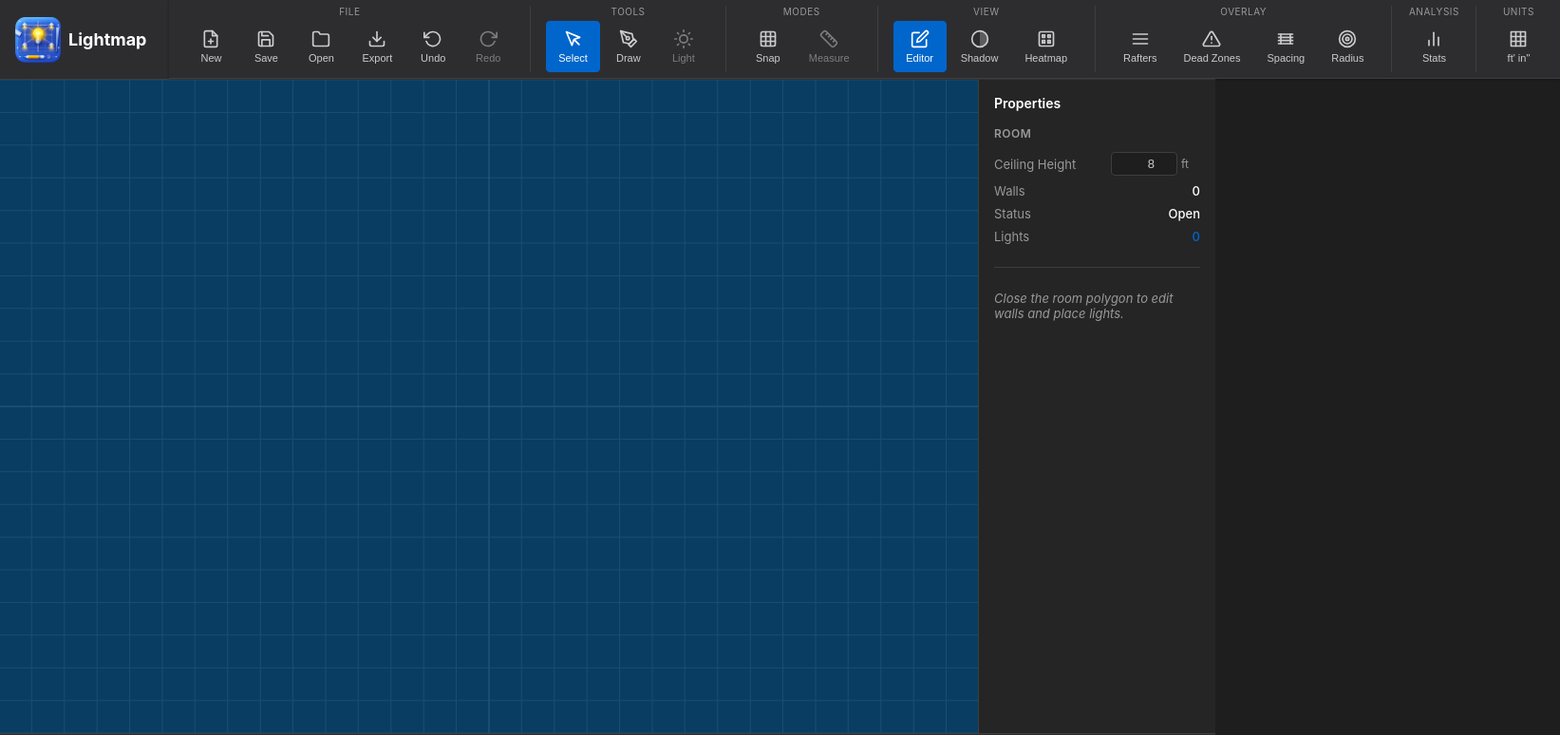
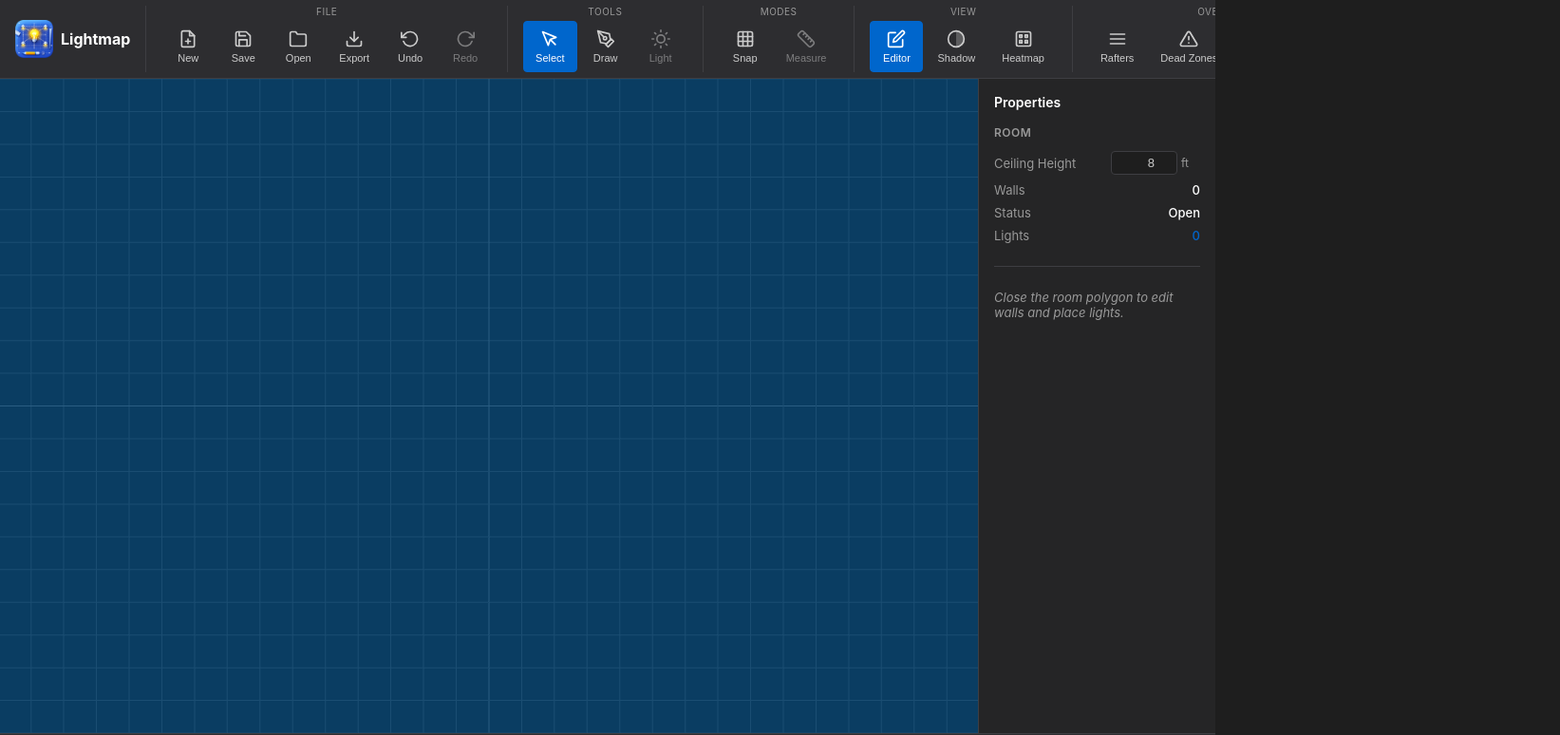
Before and after one commit to warrengalyen/Lightmap, a Svelte app: page / in a window 1280 px wide. Shown: the top 774 px of the page at 95% size, 1643 px wide, since content can reach past the window. Built offline with nearby package versions, Linux system fonts and the light colour scheme.

Commit message:
Improve toolbar UX

```diff
--- a/src/App.svelte
+++ b/src/App.svelte
@@ -105,13 +105,7 @@
 </script>
 
 <div class="app">
-  <header class="header">
-    <div class="header-left">
-      <img src={iconPath} alt="Lightmap" class="app-icon" />
-      <h1>Lightmap</h1>
-    </div>
-    <Toolbar on:toggleMeasurement={handleToggleMeasurement} />
-  </header>
+  <Toolbar on:toggleMeasurement={handleToggleMeasurement} />
 
   <main class="main">
     <div class="canvas-area">
@@ -179,40 +173,6 @@
     background: var(--input-bg);
   }
 
-  .header {
-    display: flex;
-    align-items: center;
-    gap: 24px;
-    padding: 0 16px;
-    background: var(--panel-bg);
-    border-bottom: 1px solid var(--border-color);
-    min-height: 80px;
-    flex-shrink: 0;
-  }
-
-  .header-left {
-    display: flex;
-    align-items: center;
-    gap: 8px;
-  }
-
-  .app-icon {
-    width: 48px;
-    height: 48px;
-  }
-
-  h1 {
-    margin: 0;
-    font-size: 18px;
-    font-weight: 700;
-    color: var(--text-primary);
-  }
-
-  .tagline {
-    font-size: 12px;
-    color: var(--text-muted);
-  }
-
   .main {
     display: flex;
     flex: 1;
--- a/src/components/Toolbar.svelte
+++ b/src/components/Toolbar.svelte
@@ -1,5 +1,5 @@
 <script lang="ts">
-  import { createEventDispatcher } from 'svelte';
+  import { createEventDispatcher, onMount, onDestroy } from 'svelte';
   import { activeTool, viewMode, setActiveTool, setViewMode, selectedVertexIndex, selectedLightId, clearSelection } from '../stores/appStore';
   import { canPlaceLights, roomStore, resetRoom } from '../stores/roomStore';
   import { toggleRafters, rafterConfig, displayPreferences, toggleUnitFormat } from '../stores/settingsStore';
@@ -12,6 +12,10 @@
   import { importFromJSON } from '../persistence/jsonImport';
   import { saveNow, clearLocalStorage } from '../persistence/localStorage';
   import type { Tool, ViewMode, LightRadiusVisibility, RoomState } from '../types';
+
+  const iconPath = `${import.meta.env.BASE_URL}icons/lightmap_icon.png`;
+
+  let toolbarElement: HTMLDivElement;
 
   let fileInput: HTMLInputElement;
   let currentRoom: RoomState;
@@ -124,6 +128,28 @@
 
     input.value = '';
   }
+
+  function handleWheel(e: WheelEvent): void {
+    if (!toolbarElement) return;
+
+    // Convert vertical scroll to horizontal scroll
+    if (e.deltaY !== 0) {
+      e.preventDefault();
+      toolbarElement.scrollLeft += e.deltaY;
+    }
+  }
+
+  onMount(() => {
+    if (toolbarElement) {
+      toolbarElement.addEventListener('wheel', handleWheel, { passive: false });
+    }
+  });
+
+  onDestroy(() => {
+    if (toolbarElement) {
+      toolbarElement.removeEventListener('wheel', handleWheel);
+    }
+  });
 </script>
 
 <input
@@ -134,7 +160,14 @@
   style="display: none"
 />
 
-<div class="toolbar">
+<div class="toolbar" bind:this={toolbarElement}>
+  <div class="toolbar-section branding-section">
+    <div class="branding">
+      <img src={iconPath} alt="Lightmap" class="app-icon" />
+      <h1>Lightmap</h1>
+    </div>
+  </div>
+
   <div class="toolbar-section">
     <span class="section-label">File</span>
     <div class="button-group">
@@ -460,6 +493,15 @@
     background: var(--panel-bg);
     border-bottom: 1px solid var(--border-color);
     box-shadow: 0 1px 3px rgba(0, 0, 0, 0.3);
+    overflow-x: auto;
+    overflow-y: hidden;
+    /* Hide scrollbar */
+    scrollbar-width: none; /* Firefox */
+    -ms-overflow-style: none; /* IE/Edge */
+  }
+
+  .toolbar::-webkit-scrollbar {
+    display: none; /* Chrome/Safari/Opera */
   }
 
   .toolbar-section {
@@ -468,11 +510,38 @@
     gap: 4px;
     padding-right: 16px;
     border-right: 1px solid var(--border-color);
+    flex-shrink: 0;
   }
 
   .toolbar-section:last-child {
     border-right: none;
     padding-right: 0;
+  }
+
+  .branding-section {
+    padding-left: 0;
+    padding-right: 16px;
+    justify-content: center;
+  }
+
+  .branding {
+    display: flex;
+    align-items: center;
+    gap: 8px;
+    height: 100%;
+  }
+
+  .app-icon {
+    width: 40px;
+    height: 40px;
+  }
+
+  h1 {
+    margin: 0;
+    font-size: 16px;
+    font-weight: 700;
+    color: var(--text-primary);
+    white-space: nowrap;
   }
 
   .section-label {
```
